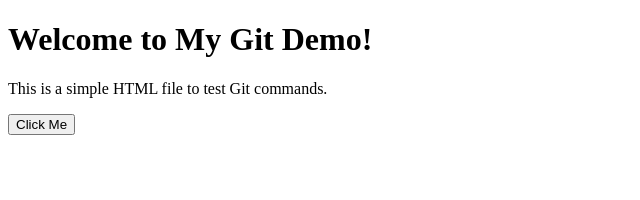
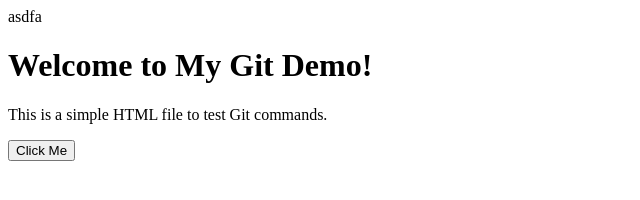
Before and after one commit to Jordan73737/git-demo, a plain HTML site: page index.html in a window 1280 px wide. Shown: the whole page, without its empty margins (0-640 px from the left). Drawn offline with Linux system fonts and the light colour scheme.

Commit message:
updated html

```diff
--- a/index.html
+++ b/index.html
@@ -6,6 +6,7 @@
     <title>Git asdfasf</title>
   </head>
   <body>
+    asdfa
     <h1>Welcome to My Git Demo!</h1>
     <p>This is a simple HTML file to test Git commands.</p>
     <button onclick="sayHelasdfaslo(asdf)">Click Me</button>
```
